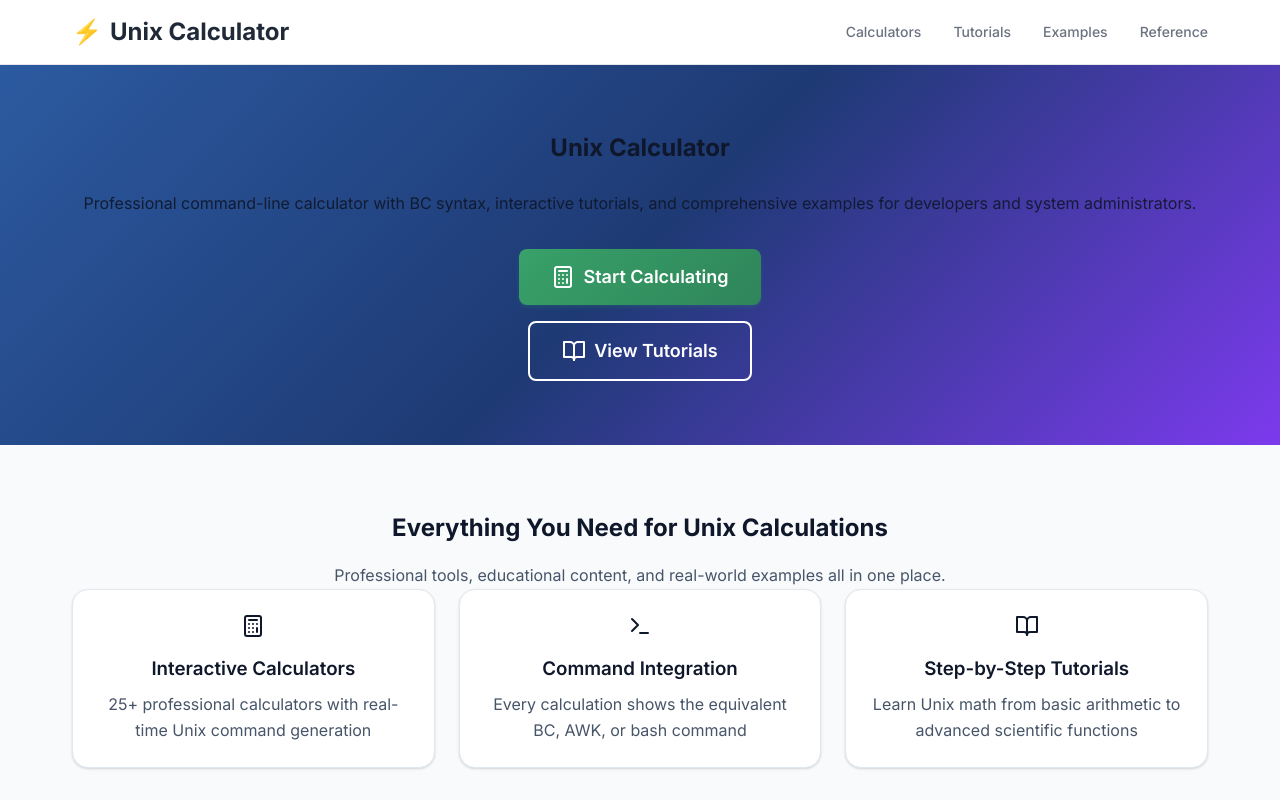
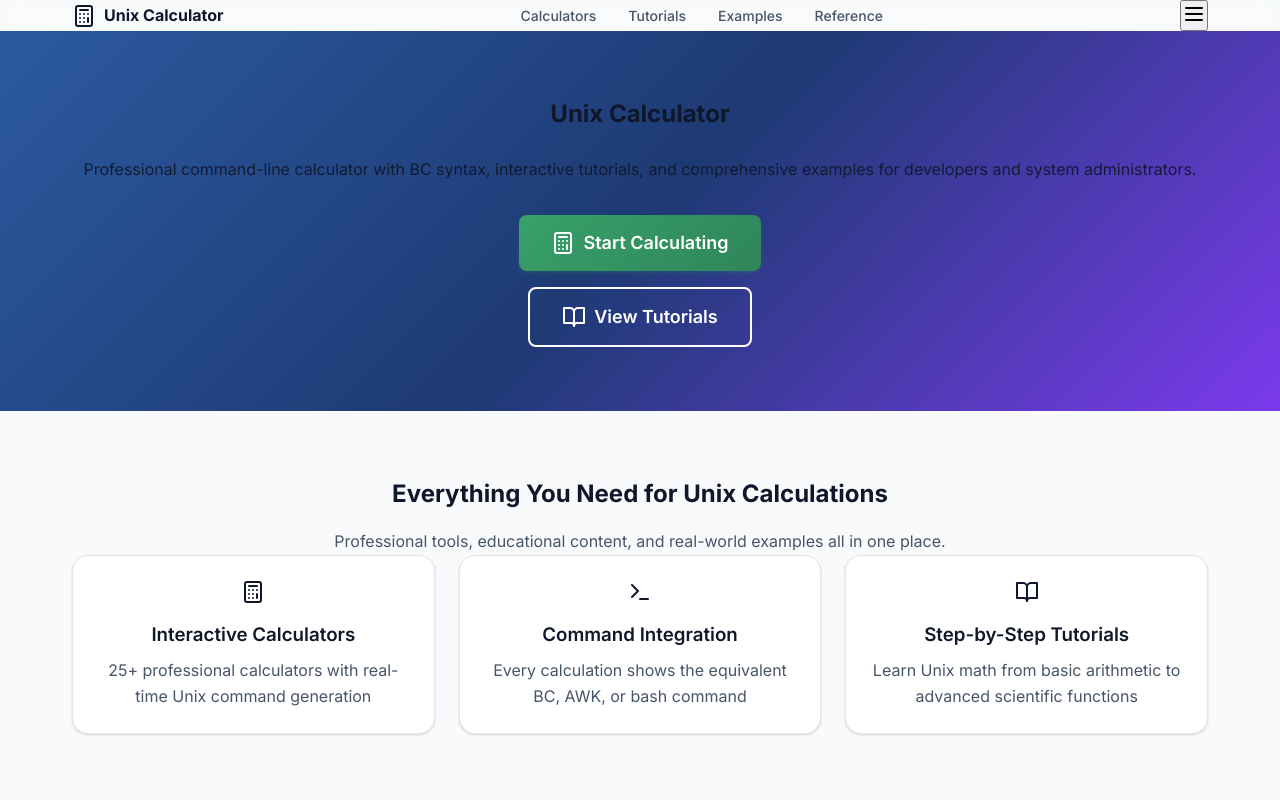
Before and after one commit to dexterU/unix-calculator, a Next.js app: page / in a window 1280 px wide. Shown: the top 800 px of the page. Built offline with nearby package versions, Linux system fonts and the light colour scheme; no server answers.

Commit message:
Update Header.js

```diff
--- a/app/components/Header.js
+++ b/app/components/Header.js
@@ -1,132 +1,54 @@
 'use client'
 
 import { useState } from 'react'
+import { Calculator as CalcIcon, Menu, X } from 'lucide-react'
 
 export function Header() {
   const [isMobileMenuOpen, setIsMobileMenuOpen] = useState(false)
 
   return (
-    <header style={{
-      position: 'sticky',
-      top: 0,
-      zIndex: 50,
-      background: 'rgba(255, 255, 255, 0.95)',
-      backdropFilter: 'blur(8px)',
-      borderBottom: '1px solid #e5e7eb'
-    }}>
+    <header className="sticky top-0 z-50 bg-white/95 backdrop-blur border-b border-gray-200">
       <div className="container">
-        <div style={{
-          display: 'flex',
-          alignItems: 'center',
-          justifyContent: 'space-between',
-          height: '4rem'
-        }}>
+        <div className="flex items-center justify-between h-16">
           {/* Logo */}
-          <div style={{
-            display: 'flex',
-            alignItems: 'center',
-            gap: '0.5rem',
-            fontSize: '1.5rem',
-            fontWeight: 'bold',
-            color: '#1f2937'
-          }}>
-            <span style={{ color: '#3182ce' }}>⚡</span>
+          <div className="flex items-center gap-2 text-xl font-bold text-gray-900">
+            <CalcIcon className="w-6 h-6 text-primary-600" />
             Unix Calculator
           </div>
 
           {/* Desktop Navigation */}
-          <nav style={{ display: 'none' }} className="desktop-nav">
-            <div style={{ display: 'flex', alignItems: 'center', gap: '2rem' }}>
-              <a href="#calculators" style={{ color: '#6b7280', textDecoration: 'none', fontSize: '0.875rem', fontWeight: '500' }}>
-                Calculators
-              </a>
-              <a href="#tutorials" style={{ color: '#6b7280', textDecoration: 'none', fontSize: '0.875rem', fontWeight: '500' }}>
-                Tutorials
-              </a>
-              <a href="#examples" style={{ color: '#6b7280', textDecoration: 'none', fontSize: '0.875rem', fontWeight: '500' }}>
-                Examples
-              </a>
-              <a href="#reference" style={{ color: '#6b7280', textDecoration: 'none', fontSize: '0.875rem', fontWeight: '500' }}>
-                Reference
-              </a>
-            </div>
+          <nav className="hidden md:flex items-center space-x-1">
+            <a href="#calculators" className="nav-link">Calculators</a>
+            <a href="#tutorials" className="nav-link">Tutorials</a>
+            <a href="#examples" className="nav-link">Examples</a>
+            <a href="#reference" className="nav-link">Reference</a>
           </nav>
 
           {/* Mobile Menu Button */}
           <button
+            className="md:hidden p-2 rounded-md hover:bg-gray-100 transition-colors"
             onClick={() => setIsMobileMenuOpen(!isMobileMenuOpen)}
-            style={{
-              padding: '0.5rem',
-              borderRadius: '0.375rem',
-              border: 'none',
-              background: 'transparent',
-              cursor: 'pointer'
-            }}
-            className="mobile-menu-btn"
           >
-            {isMobileMenuOpen ? '✕' : '☰'}
+            {isMobileMenuOpen ? (
+              <X className="w-5 h-5" />
+            ) : (
+              <Menu className="w-5 h-5" />
+            )}
           </button>
         </div>
 
         {/* Mobile Navigation */}
         {isMobileMenuOpen && (
-          <div style={{
-            borderTop: '1px solid #e5e7eb',
-            paddingTop: '0.5rem',
-            paddingBottom: '0.5rem'
-          }}>
-            <nav style={{ display: 'flex', flexDirection: 'column', gap: '0.25rem' }}>
-              <a href="#calculators" style={{
-                display: 'block',
-                padding: '0.5rem 0.75rem',
-                color: '#6b7280',
-                textDecoration: 'none',
-                borderRadius: '0.375rem'
-              }}>
-                Calculators
-              </a>
-              <a href="#tutorials" style={{
-                display: 'block',
-                padding: '0.5rem 0.75rem',
-                color: '#6b7280',
-                textDecoration: 'none',
-                borderRadius: '0.375rem'
-              }}>
-                Tutorials
-              </a>
-              <a href="#examples" style={{
-                display: 'block',
-                padding: '0.5rem 0.75rem',
-                color: '#6b7280',
-                textDecoration: 'none',
-                borderRadius: '0.375rem'
-              }}>
-                Examples
-              </a>
-              <a href="#reference" style={{
-                display: 'block',
-                padding: '0.5rem 0.75rem',
-                color: '#6b7280',
-                textDecoration: 'none',
-                borderRadius: '0.375rem'
-              }}>
-                Reference
-              </a>
+          <div className="md:hidden border-t border-gray-200 py-2">
+            <nav className="space-y-1">
+              <a href="#calculators" className="nav-link block">Calculators</a>
+              <a href="#tutorials" className="nav-link block">Tutorials</a>
+              <a href="#examples" className="nav-link block">Examples</a>
+              <a href="#reference" className="nav-link block">Reference</a>
             </nav>
           </div>
         )}
       </div>
-
-      <style jsx>{`
-        @media (min-width: 768px) {
-          .desktop-nav {
-            display: block !important;
-          }
-          .mobile-menu-btn {
-            display: none !important;
-          }
-        }
-      `}</style>
     </header>
   )
 }
```
